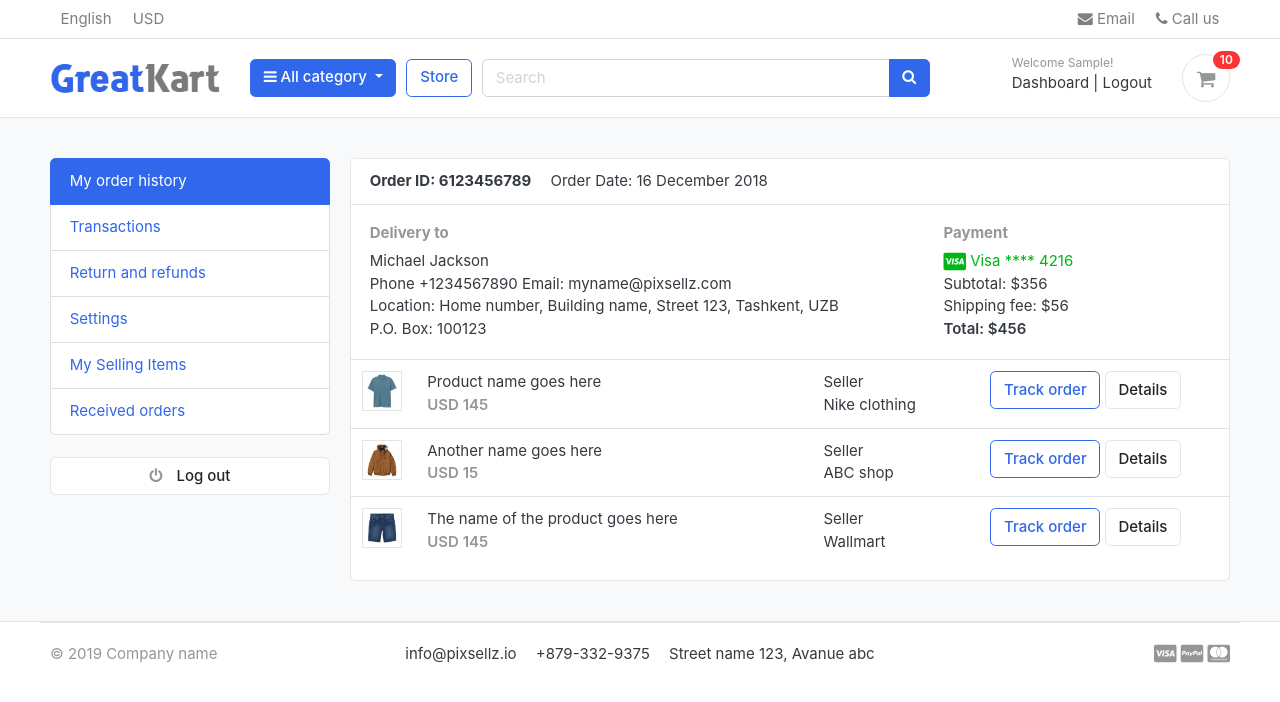
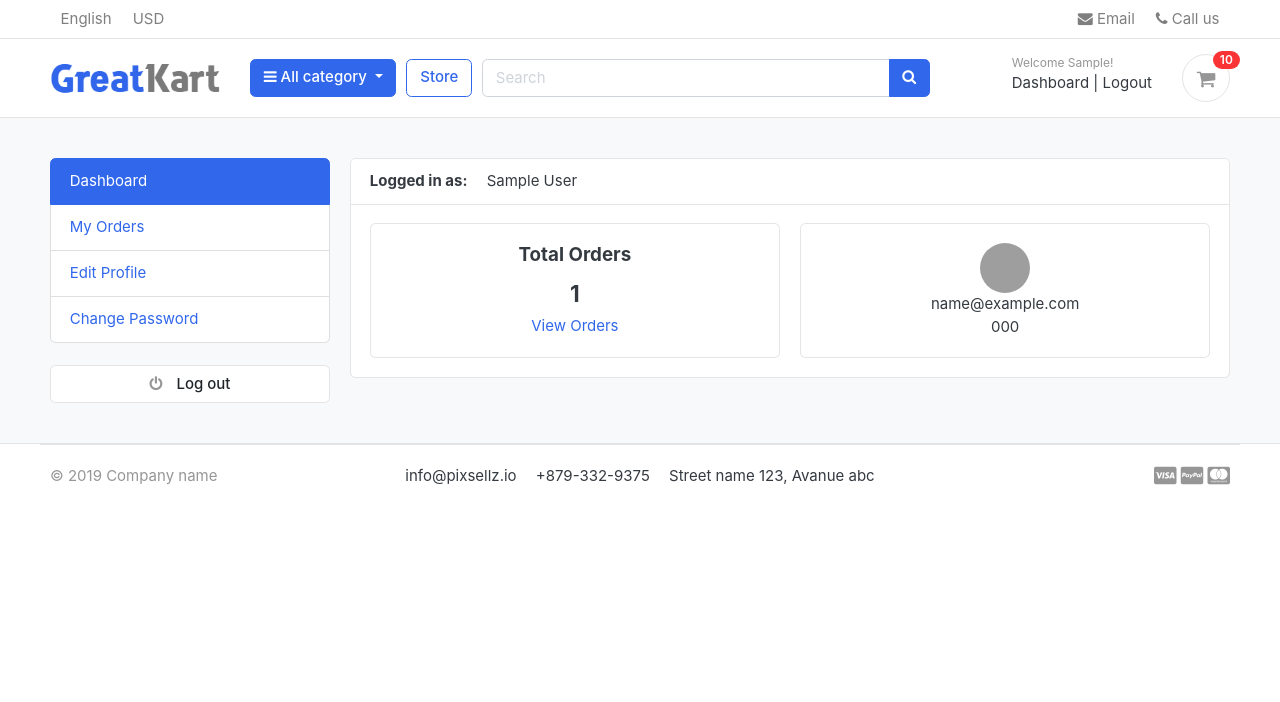
Before and after one commit to valkorostyslav/GreatKart, a Django app: page /accounts/ in a window 1280 px wide. Shown: the top 702 px of the page. Run offline with Django 4.2, Linux system fonts and the light colour scheme; a user stored in the database is signed in; tables that the repository leaves empty hold one stand-in row (values such as "Sample post"); some libraries are stand-ins or nearby versions; some web fonts are replaced; grey boxes are pictures that could not be loaded.

Commit message:
added functinality on dashboard page

```diff
--- a/accounts/models.py
+++ b/accounts/models.py
@@ -69,3 +69,19 @@ class Account(AbstractBaseUser):
 
     def has_module_perms(self, add_label):
         return True
+
+
+class UserProfile(models.Model):
+    user = models.OneToOneField(Account, on_delete=models.CASCADE)
+    address_line_1 = models.CharField(max_length=100, blank=True)
+    address_line_2 = models.CharField(max_length=100, blank=True)
+    profile_picture = models.ImageField(blank=True, upload_to='userprofile/')
+    city = models.CharField(blank=True, max_length=20)
+    state = models.CharField(blank=True, max_length=20)
+    country = models.CharField(blank=True, max_length=20)
+
+    def __str__(self):
+        return self.user.first_name
+
+    def full_address(self):
+        return f"{self.address_line_1} {self.address_line_2}"
--- a/accounts/urls.py
+++ b/accounts/urls.py
@@ -12,4 +12,7 @@ urlpatterns = [
     path('forgotPassword/', views.forgotPassword, name='forgotPassword'),
     path('resetpassword_validate/<uidb64>/<token>/', views.resetpassword_validate, name='resetpassword_validate'),
     path('resetPassword/', views.resetPassword, name='resetPassword'),
+
+    path('my_orders/', views.my_orders, name='my_orders'),
+    path('edit_profile/', views.edit_profile, name='edit_profile'),
 ]
--- a/accounts/views.py
+++ b/accounts/views.py
@@ -4,6 +4,7 @@ from django.shortcuts import redirect, render
 from accounts.models import Account
 from carts.models import Cart, CartItem
 from carts.views import _cart_id
+from orders.models import Order
 from .forms import RegistrationForm
 from django.contrib import messages, auth
 from django.contrib.auth.decorators import login_required
@@ -145,7 +146,12 @@ def activate(request, uidb64, token):
 
 @login_required(login_url='login')
 def dashboard(request):
-    return render(request, 'accounts/dashboard.html')
+    orders = Order.objects.order_by('-created_at').filter(user_id=request.user.id, is_ordered=True)
+    orders_count = orders.count()
+    context = {
+        'orders_count': orders_count,
+    }
+    return render(request, 'accounts/dashboard.html', context)
 
 def forgotPassword(request):
     if request.method == 'POST':
@@ -208,3 +214,13 @@ def resetPassword(request):
             return redirect('resetPassword')
     else:
         return render(request, 'accounts/resetPassword.html')
+
+def my_orders(request):
+    orders = Order.objects.filter(user=request.user, is_ordered=True).order_by('-created_at')
+    context = {
+        "orders": orders,
+    }
+    return render(request, 'accounts/my_orders.html', context)
+
+def edit_profile(request):
+    return render(request, 'accounts/edit_profile.html')
--- a/templates/accounts/dashboard.html
+++ b/templates/accounts/dashboard.html
@@ -4,111 +4,39 @@
 	{% include 'includes/alerts.html' %}
 	<div class="container">
 		<div class="row">
-			<aside class="col-md-3">
-				<!--   SIDEBAR   -->
-				<ul class="list-group">
-					<a class="list-group-item active" href="#"> My order history </a>
-					<a class="list-group-item" href="#"> Transactions </a>
-					<a class="list-group-item" href="#"> Return and refunds </a>
-					<a class="list-group-item" href="#">Settings </a>
-					<a class="list-group-item" href="#"> My Selling Items </a>
-					<a class="list-group-item" href="#"> Received orders </a>
-				</ul>
-				<br />
-				<a class="btn btn-light btn-block" href="{% url 'logout' %}">
-					<i class="fa fa-power-off"></i> <span class="text">Log out</span>
-				</a>
-				<!--   SIDEBAR .//END   -->
-			</aside>
+			{% include 'includes/dashboard_sidebare.html' %}
 			<main class="col-md-9">
 				<article class="card">
 					<header class="card-header">
-						<strong class="d-inline-block mr-3">Order ID: 6123456789</strong>
-						<span>Order Date: 16 December 2018</span>
+						<strong class="d-inline-block mr-3">Logged in as: </strong>
+						<span>{{ user.full_name }}</span>
 					</header>
 					<div class="card-body">
 						<div class="row">
-							<div class="col-md-8">
-								<h6 class="text-muted">Delivery to</h6>
-								<p>
-									Michael Jackson <br />
-									Phone +1234567890 Email: myname@pixsellz.com <br />
-									Location: Home number, Building name, Street 123, Tashkent,
-									UZB <br />
-									P.O. Box: 100123
-								</p>
+
+							<div class="col-md-6">
+								<div class="card" style="text-align:center;">
+									<div class="card-body">
+										<h5 class="card-title">Total Orders</h5>
+										<h4>{{ orders_count }}</h4>
+										<a href="">View Orders</a>
+									</div>
+								</div>
 							</div>
-							<div class="col-md-4">
-								<h6 class="text-muted">Payment</h6>
-								<span class="text-success">
-									<i class="fab fa-lg fa-cc-visa"></i>
-									Visa **** 4216
-								</span>
-								<p>
-									Subtotal: $356 <br />
-									Shipping fee: $56 <br />
-									<span class="b">Total: $456 </span>
-								</p>
+							<div class="col-md-6">
+								<div class="card" style="text-align:center;">
+									<div class="card-body">
+										<img src="https://www.w3schools.com/howto/img_avatar.png" alt="User Picture" width="50" height="50" style="border-radius:50%;">
+										<p class="mb-0">{{ user.email }}</p>
+										<p>{{ user.phone_number }}</p>
+									</div>
+								</div>
 							</div>
+
 						</div>
 						<!-- row.// -->
 					</div>
 					<!-- card-body .// -->
-					<div class="table-responsive">
-						<table class="table table-hover">
-							<tr>
-								<td width="65">
-									<img src="../images/items/1.jpg" class="img-xs border" />
-								</td>
-								<td>
-									<p class="title mb-0">Product name goes here</p>
-									<var class="price text-muted">USD 145</var>
-								</td>
-								<td>
-									Seller <br />
-									Nike clothing
-								</td>
-								<td width="250">
-									<a href="#" class="btn btn-outline-primary">Track order</a>
-									<a href="#" class="btn btn-light"> Details </a>
-								</td>
-							</tr>
-							<tr>
-								<td>
-									<img src="../images/items/2.jpg" class="img-xs border" />
-								</td>
-								<td>
-									<p class="title mb-0">Another name goes here</p>
-									<var class="price text-muted">USD 15</var>
-								</td>
-								<td>
-									Seller <br />
-									ABC shop
-								</td>
-								<td>
-									<a href="#" class="btn btn-outline-primary">Track order</a>
-									<a href="#" class="btn btn-light"> Details </a>
-								</td>
-							</tr>
-							<tr>
-								<td>
-									<img src="../images/items/3.jpg" class="img-xs border" />
-								</td>
-								<td>
-									<p class="title mb-0">The name of the product goes here</p>
-									<var class="price text-muted">USD 145</var>
-								</td>
-								<td>
-									Seller <br />
-									Wallmart
-								</td>
-								<td>
-									<a href="#" class="btn btn-outline-primary">Track order</a>
-									<a href="#" class="btn btn-light"> Details </a>
-								</td>
-							</tr>
-						</table>
-					</div>
 					<!-- table-responsive .end// -->
 				</article>
 				<!-- order-group.// -->
--- /dev/null
+++ b/templates/includes/dashboard_sidebare.html
@@ -0,0 +1,14 @@
+<aside class="col-md-3">
+	<!--   SIDEBAR   -->
+	<ul class="list-group">
+		<a class="list-group-item {% if '/accounts/' == request.path %}active{% endif %}" href="{% url 'dashboard' %}"> Dashboard </a>
+		<a class="list-group-item {% if '/my_orders/' in request.path %}active{% endif %}" href="{% url 'my_orders' %}"> My Orders </a>
+		<a class="list-group-item {% if '/edit_profile/' in request.path %}active{% endif %}" href="{% url 'edit_profile' %}"> Edit Profile </a>
+		<a class="list-group-item" href="#"> Change Password </a>
+	</ul>
+	<br />
+	<a class="btn btn-light btn-block" href="{% url 'logout' %}">
+		<i class="fa fa-power-off"></i> <span class="text">Log out</span>
+	</a>
+	<!--   SIDEBAR .//END   -->
+</aside>
```
Also changed, not shown: accounts/admin.py (+9 -1 lines), templates/accounts/edit_profile.html (added, +76 -0 lines), templates/accounts/my_orders.html (added, +52 -0 lines), accounts/migrations/0002_userprofile.py (added).
